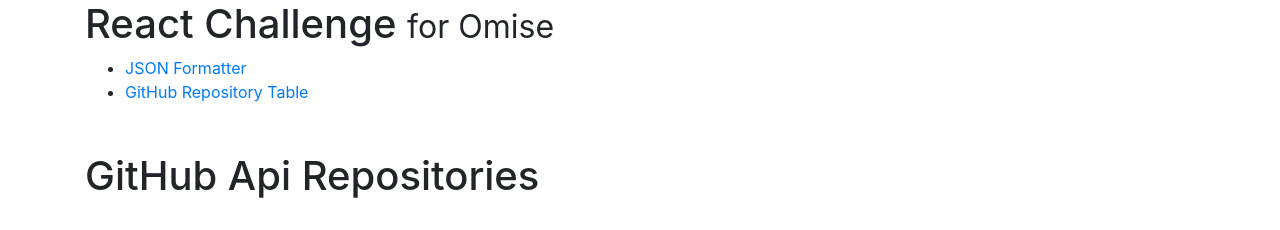
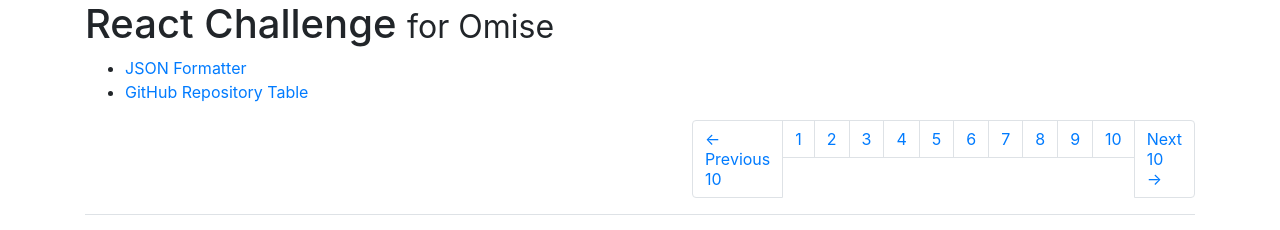
Before and after one commit to jyi468/omise_test, a React (Create React App) app: page /table in a window 1280 px wide. Shown: the top 230 px of the page. Built offline with nearby package versions, Linux system fonts and the light colour scheme; no server answers.

Commit message:
Remove title

```diff
--- a/src/routes/table/components/Table.js
+++ b/src/routes/table/components/Table.js
@@ -51,9 +51,6 @@
     render() {
         return (
             <div>
-                <div className="page-header mt-5 mb-5">
-                    <h1>GitHub Api Repositories</h1>
-                </div>
                 <div className="row">
                     <div className="col-md-4 offset-md-8">
                         <Pagination
```
